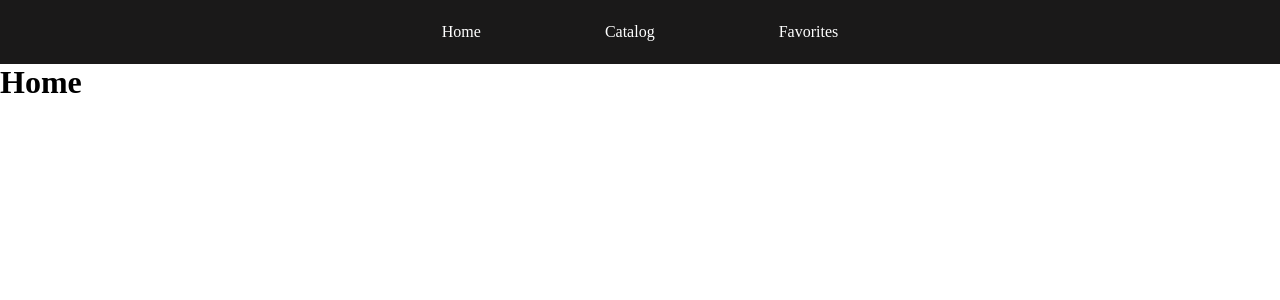
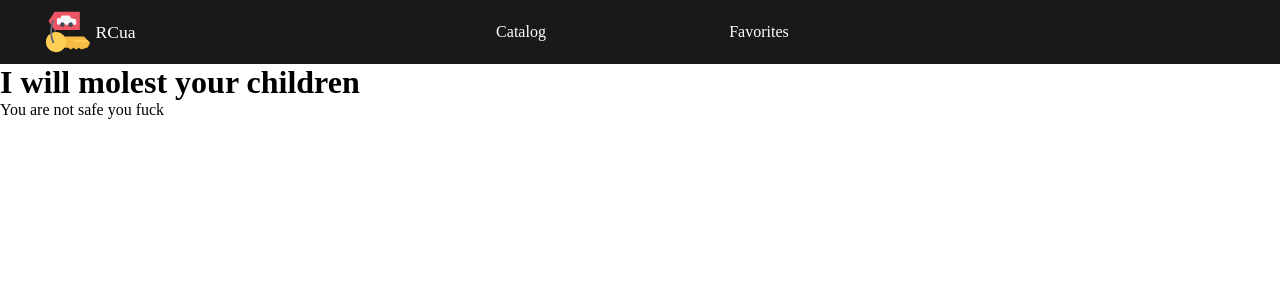
Before and after one commit to Z1NGOD/Rent-Cars-UA, a React (Vite) app: page / in a window 1280 px wide. Shown: the top 300 px of the page. Built offline with nearby package versions, Linux system fonts and the light colour scheme.

Commit message:
fixing header

```diff
--- a/src/Components/HeaderComponents/Header.jsx
+++ b/src/Components/HeaderComponents/Header.jsx
@@ -4,15 +4,20 @@ import {
   List,
   ListItem,
   StyledNavLink,
+  StyledLogo,
 } from "./Header.styled";
+import icons from "../../images/icons.svg";
 const Header = () => {
   return (
     <HeaderWrapper>
       <Navigation>
+        <StyledLogo to="/">
+          <svg width={40} height={40}>
+            <use href={icons + "#carKey"} />
+          </svg>
+          RCua
+        </StyledLogo>
         <List>
-          <ListItem>
-            <StyledNavLink to="/">Home</StyledNavLink>
-          </ListItem>
           <ListItem>
             <StyledNavLink to="catalog">Catalog</StyledNavLink>
           </ListItem>
--- a/src/Components/HeaderComponents/Header.styled.js
+++ b/src/Components/HeaderComponents/Header.styled.js
@@ -2,42 +2,78 @@ import styled from "@emotion/styled";
 import { NavLink } from "react-router-dom";
 
 const HeaderWrapper = styled.header`
-  /* position: fixed;
-  top: 0;
-  right: 0;
-  width: 100%; */
   background-color: #1a1919;
 `;
 
 const Navigation = styled.nav`
+  display: flex;
+  justify-content: center;
   height: 64px;
   margin: 0 auto;
 `;
 
 const List = styled.ul`
-  display: flex;
+  display: inline-flex;
   justify-content: center;
   align-items: center;
-  gap: 24px;
+  gap: 60px;
   height: 100%;
   margin: 0;
 `;
 
-const ListItem = styled.li``;
+const ListItem = styled.li`
+  display: flex;
+  justify-content: center;
+  align-items: center;
+
+  width: 178px;
+  height: 48px;
+
+  cursor: pointer;
+
+  &:hover a {
+    scale: 1.1;
+    border: 1px solid white;
+    padding: 12px 50px;
+  }
+
+  &:active a {
+    scale: 1.05;
+  }
+`;
 
 const StyledNavLink = styled(NavLink)`
   display: inline-flex;
-  padding: 12px 50px;
   justify-content: center;
   align-items: center;
   color: #fff;
   background-color: transparent;
   border-radius: 12px;
-  transition: background-color 300ms ease-in-out;
+  border: 1px solid transparent;
+  transition: scale 100ms ease-in-out, border 100ms ease-in-out,
+    padding 150ms ease-in-out;
+`;
+
+const StyledLogo = styled(NavLink)`
+  position: absolute;
+  top: 0;
+  left: 0;
+
+  display: inline-flex;
+  padding: 12px 50px;
+  justify-content: center;
+  align-items: center;
+  gap: 5px;
+  color: #fff;
+  transition: scale 50ms ease-in-out;
 
   &:hover {
-    background-color: #0b44cd;
+    scale: 1.1;
+  }
+
+  &:active {
+    scale: 1.05;
   }
 `;
 
-export { HeaderWrapper, Navigation, List, ListItem, StyledNavLink };
+export { HeaderWrapper, Navigation, List, ListItem, StyledNavLink, StyledLogo };
--- a/src/Components/HomeComponents/Home.jsx
+++ b/src/Components/HomeComponents/Home.jsx
@@ -1,7 +1,8 @@
 const Home = () => {
   return (
     <>
-      <h1>Home</h1>
+      <h1>I will molest your children</h1>
+      <p>You are not safe you fuck</p>
     </>
   );
 };
```
